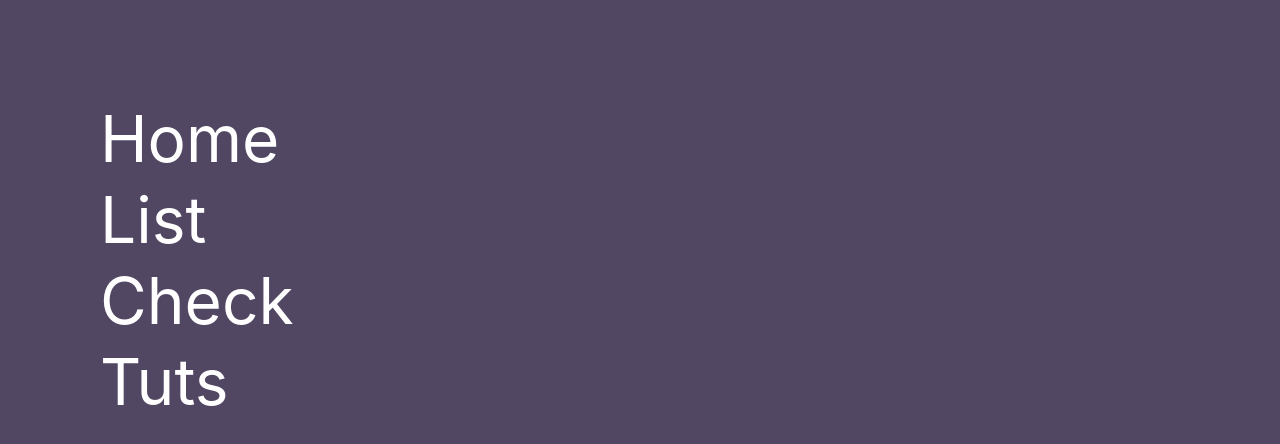
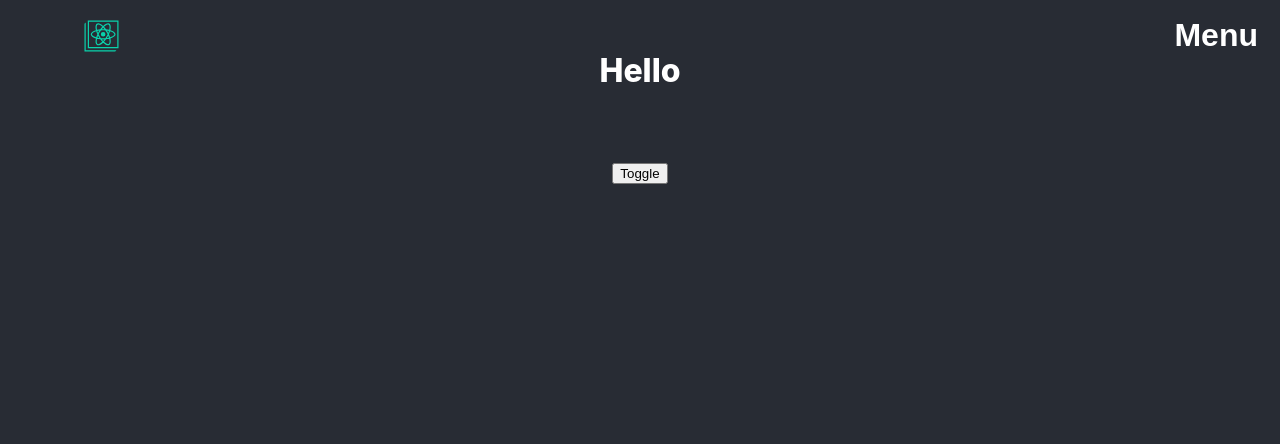
Before and after one commit to SyzBeats/react_spring_examples, a React (Create React App) app: page / in a window 1280 px wide. Shown: the top 444 px of the page. Built offline with nearby package versions, Linux system fonts and the light colour scheme.

Commit message:
added sldie in Menu

```diff
--- a/src/App.css
+++ b/src/App.css
@@ -96,6 +96,9 @@ body {
   background: transparent;
   border: none;
   z-index: 15;
+  position: absolute;
+  top: 1rem;
+  right: 1rem;
 }
 
 h1 {
@@ -111,14 +114,16 @@ h1 {
   display: flex;
 }
 .checkout-left {
-  width: 30%;
+  position: absolute;
+  width: 100%;
   height: 100%;
-  background: white;
+  background: linear-gradient(45deg, white, white 50%, transparent 50%, transparent);
 }
 .checkout-right {
-  width: 70%;
+  position: absolute;
+  width: 100%;
   height: 100%;
-  background: var(--purp);
+  background: linear-gradient(225deg, var(--purp), var(--purp) 50%, transparent 50%, transparent);
 }
 
 .page-route {
--- a/src/App.js
+++ b/src/App.js
@@ -1,22 +1,28 @@
-import React from "react";
+import React, { useState } from "react";
+import { useSpring, animated } from "react-spring";
 import "./App.css";
 import logo from "./logo.svg";
-import AppContainer from "./AppContainer";
 import Nav from "./components/Nav";
 import Toggle from "./components/Toggle";
-
+import Checkout from "./components/Checkout";
 function App() {
+  const [isNavOpen, setNavOpen] = useState(false);
+  const navAnimation = useSpring({
+    transform: isNavOpen ? `translate3d(0,0,0) scale(1)` : `translate3d(100%,0,0) scale(0.6)`,
+    filter: isNavOpen ? `brightness(1)` : `brightness(0)`
+  });
   return (
     <div className='App'>
       <header className='App-header'>
+        <button className='menu-button' onClick={() => setNavOpen(!isNavOpen)}>
+          Menu
+        </button>
         <img src={logo} className='App-logo' alt='logo' />
       </header>
-      <Nav />
-      <AppContainer>
-        <p>test</p>
-      </AppContainer>
+      {/* <Nav style={navAnimation} /> */}
       <main>
         <Toggle />
+        <Checkout isOpen={isNavOpen} />
       </main>
     </div>
   );
--- /dev/null
+++ b/src/components/Checkout.js
@@ -0,0 +1,29 @@
+import React, { useState } from "react";
+import { useSpring, animated } from "react-spring";
+
+const Checkout = ({ isOpen }) => {
+  const { x } = useSpring({
+    x: isOpen ? 0 : 200
+  });
+
+  return (
+    <div
+      className='checkout'
+      style={{
+        pointerEvents: isOpen ? "all" : "none"
+      }}>
+      <animated.div
+        style={{
+          transform: x.interpolate(x => `translate3d(${x * -1}%,0,0) `)
+        }}
+        className='checkout-left'></animated.div>
+      <animated.div
+        style={{
+          transform: x.interpolate(x => `translate3d(${x}%,0,0)`)
+        }}
+        className='checkout-right'></animated.div>
+    </div>
+  );
+};
+
+export default Checkout;
--- a/src/components/Nav.js
+++ b/src/components/Nav.js
@@ -1,15 +1,16 @@
 import React from "react";
+import { animated } from "react-spring";
 
-const Nav = () => {
+const Nav = ({ style }) => {
   return (
-    <div className='nav-wrapper'>
+    <animated.div className='nav-wrapper' style={style}>
       <nav>
         <a href='#'>Home</a>
         <a href='#'>List</a>
         <a href='#'>Check</a>
         <a href='#'>Tuts</a>
       </nav>
-    </div>
+    </animated.div>
   );
 };
 
```
